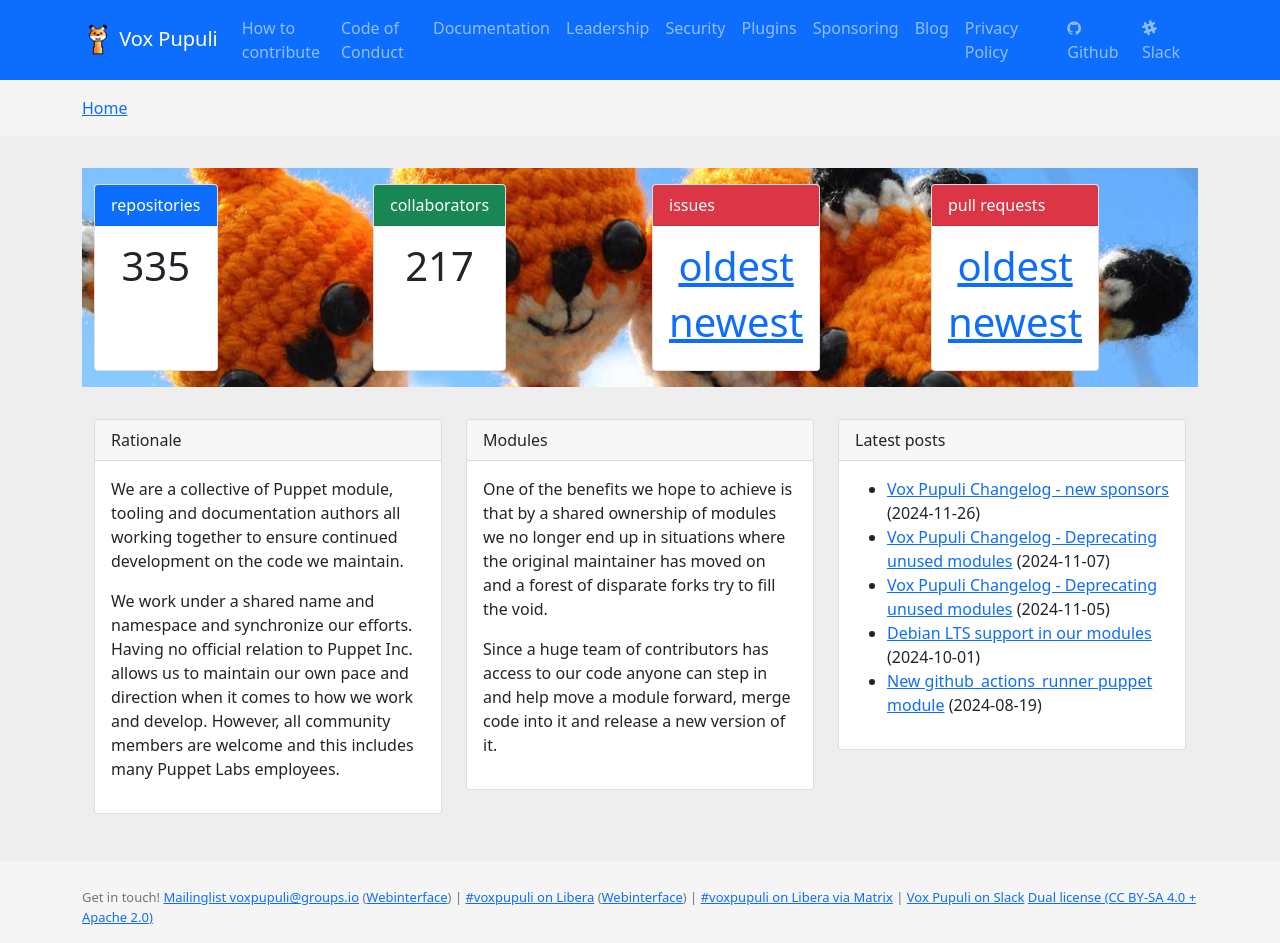
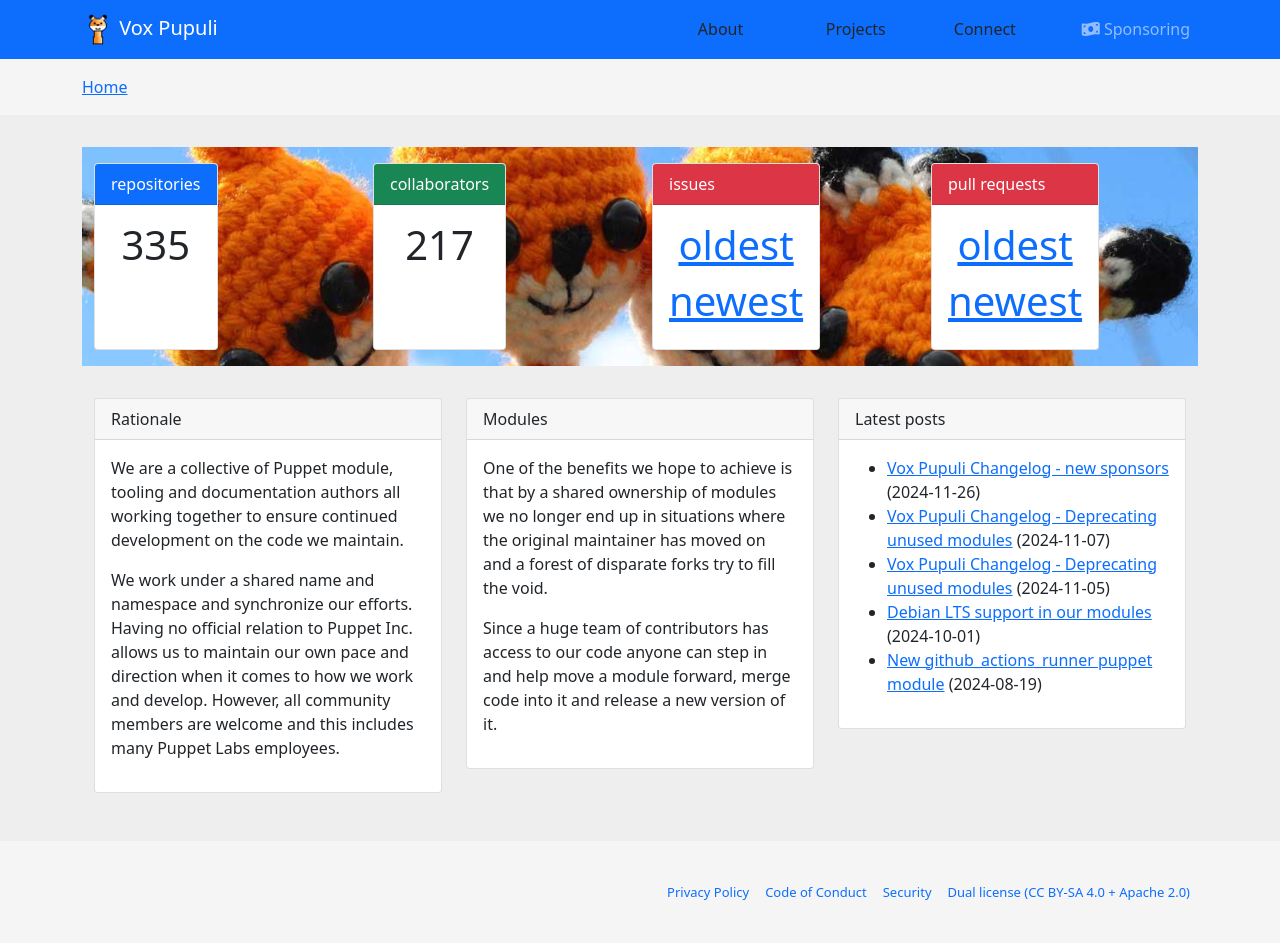
Before and after one commit to voxpupuli/voxpupuli.github.io, a Jekyll site: the page built from index.html, in a window 1280 px wide. Built offline with Jekyll 4.4.1, drawn with Linux system fonts in a browser that asks for light colours; nearby versions of some CDN libraries; after the commit the page ends 918 px from its top, so only the background shows below that.

Commit message:
revamps navigation menus by adding dropdowns
This takes the very busy navigation bars and reorganizes them into
dropdown menus. This gives us a lot more open space, but also lets have
a more intuitive navigation structure.

- moves the "connect with us" links from the footer into a nav menu.
  - also creates a `/connect` page that better explains what's bridged
    and how you can choose protocols to connect with.
- adds a Project Overview page with links to github repo lists
- configures the entire nav structure in `_config.yml` instead of some
  being hardcoded in the html
- adds the ability to add icons to any menu item.
  - if the icons aren't appreciated, just delete from the config
  - updated to current FontAwesome so the online search is usable

I did -not- make the money icon spin around, but I was tempted to.

If you like the overall look & feel, but want to adjust the menu
organization, can I suggest that we merge this and then contribute a
separate PR to reorganize?

This does not yet add any of the OpenPuppet pages. I'll do that in a
separate PR and then add navigation after we decide on a name.

```diff
--- a/_config.yml
+++ b/_config.yml
@@ -24,23 +24,60 @@
   sponsors:
     output: false
 
+# See https://fontawesome.com/search for the icon syntax
 navigation:
-  - title: How to contribute
-    url: /contributing/
+  - title: About
+    entries:
+      - title: Documentation
+        url: /docs/
+        icon: fas fa-book
+      - title: Leadership
+        url: /elections/
+        icon: fas fa-people-group
+      - title: Security
+        url: /security/
+        icon: fas fa-shield-halved
+  - title: Projects
+    entries:
+      - title: Projects Overview
+        url: /projects/
+        icon: fas fa-signs-post
+      - title: Plugins
+        url: /plugins/
+        icon: fas fa-puzzle-piece
+      - title: How to contribute
+        url: /contributing/
+        icon: fas fa-screwdriver-wrench
+      - title: GitHub
+        url: https://github.com/voxpupuli
+        icon: fab fa-github
+  - title: Connect
+    entries:
+      - title: Blog
+        url: /blog/
+        icon: fas fa-newspaper
+      - title: Slack
+        url: https://short.voxpupu.li/puppetcommunity_slack_signup
+        icon: fab fa-slack
+      - title: Other Channels
+        url: /connect/
+        icon: fas fa-comments
+      - title: Code of Conduct
+        url: /coc/
+        icon: fas fa-users
+  - title: Sponsoring
+    url: /sponsoring/
+    icon: fas fa-money-bill-wave
+
+footer:
+  - title: Privacy Policy
+    url: /privacy-policy/
   - title: Code of Conduct
     url: /coc/
-  - title: Documentation
-    url: /docs/
-  - title: Leadership
-    url: /elections/
   - title: Security
     url: /security/
-  - title: Plugins
-    url: /plugins/
-  - title: Sponsoring
-    url: /sponsoring/
-  - title: Blog
-    url: /blog/
+  - title:  Dual license (CC BY-SA 4.0 + Apache 2.0)
+    url: /license/
 
 exclude: ["Gemfile", "Gemfile.lock", "LICENSE", "README.md", "CNAME", "vendor"]
 
--- a/_includes/footer.html
+++ b/_includes/footer.html
@@ -1,11 +1,18 @@
 <div id="footer">
   <div class="container">
-    <p class="text-muted">
-      Get in touch!
-      <a href="mailto:voxpupuli@groups.io">Mailinglist voxpupuli@groups.io</a> (<a href="https://groups.io/g/voxpupuli/topics">Webinterface</a>) |
-      <a href="ircs://irc.libera.chat:6697">#voxpupuli on Libera</a> (<a href="https://web.libera.chat/?#voxpupuli">Webinterface</a>) |
-      <a href="https://matrix.to/#/!xKkvgsGCsiWDhqCMMZ:libera.chat">#voxpupuli on Libera via Matrix</a> |
-      <a href="https://voxpupuli.slack.com/">Vox Pupuli on Slack</a>
-      <a href="https://voxpupuli.org/license/">Dual license (CC BY-SA 4.0 + Apache 2.0)</a></p>
+    <div class="navbar navbar-expand">
+      <ul class="navbar-nav ms-auto">
+        {% for link in site.footer %}
+          {% assign active = nil %}
+          {% if page.url contains link.url %}
+            {% assign active = 'active' %}
+          {% endif %}
+
+          <li class="nav-item">
+           <a class="nav-link {{ active }}" href="{{ link.url }}" data-proofer-ignore>{% if link.icon %}<i class="fa {{ link.icon }}"></i> {% endif %}{{ link.title }}</a>
+          </li>
+        {% endfor %}
+      </ul>
+    </div>
   </div>
 </div>
--- /dev/null
+++ b/_includes/github-repo-search.html
@@ -0,0 +1 @@
+https://github.com/search?q=org%3Avoxpupuli+fork%3Atrue+archived%3Afalse+topic%3A{{ include.topic}}+&type=repositories
--- a/_includes/head.html
+++ b/_includes/head.html
@@ -11,7 +11,11 @@
 
     <link rel="shortcut icon" href="{{site.url}}{{site.baseurl}}/favicon.ico" type="image/x-icon">
     <link href="https://cdn.jsdelivr.net/npm/bootstrap@5.0.2/dist/css/bootstrap.min.css" rel="stylesheet" integrity="sha384-EVSTQN3/azprG1Anm3QDgpJLIm9Nao0Yz1ztcQTwFspd3yD65VohhpuuCOmLASjC" crossorigin="anonymous">
-    <link rel="stylesheet" href="https://maxcdn.bootstrapcdn.com/font-awesome/4.6.3/css/font-awesome.min.css">
+
+    <link rel="stylesheet" href="https://cdn.jsdelivr.net/npm/@fortawesome/fontawesome-free@6.7.2/css/fontawesome.min.css">
+    <link rel="stylesheet" href="https://cdn.jsdelivr.net/npm/@fortawesome/fontawesome-free@6.7.2/css/solid.min.css">
+    <link rel="stylesheet" href="https://cdn.jsdelivr.net/npm/@fortawesome/fontawesome-free@6.7.2/css/brands.min.css">
+
     <link rel="stylesheet" href="{{site.url}}{{site.baseurl}}/static/css/site.css">
     <link rel="stylesheet" href="{{site.url}}{{site.baseurl}}/static/css/syntax.css">
     <link rel="canonical" href="{{ page.url | replace:'index.html','' | prepend: site.baseurl | prepend: site.url }}">
--- a/_includes/nav.html
+++ b/_includes/nav.html
@@ -6,21 +6,32 @@
   </button>
 
   <div class="collapse navbar-collapse" id="navbarSupportedContent">
-    <ul class="navbar-nav mr-auto">
-      {% for link in site.navigation %}
+    <ul class="navbar-nav ms-auto">
+      {% for item in site.navigation %}
+        {% if item.entries == nil %}
+          {% assign entries = "" | split: "," | push: item %}
+        {% else %}
+          {% assign entries = item.entries %}
+          <div class="submenu">
+          <span class="nav-header">{{ item.title }}</span>
+          <ul class="nav-menu ms-auto submenu-content">
+        {% endif %}
+
+        {% for link in entries %}
           {% assign active = nil %}
           {% if page.url contains link.url %}
             {% assign active = 'active' %}
           {% endif %}
           <li class="nav-item">
-	<a class="nav-link {{ active }}" href="{{site.url}}{{site.baseurl}}{{ link.url }}" data-proofer-ignore>{{ link.title }}</a>
+	         <a class="nav-link {{ active }}" href="{{ link.url }}" data-proofer-ignore>{% if link.icon %}<i class="fa {{ link.icon }}"></i> {% endif %}{{ link.title }}</a>
           </li>
         {% endfor %}
+
+        {% if item.entries != nil %}
           </ul>
-    <ul class="navbar-nav ms-auto">
-      <li class="nav-item"><a class="nav-link{% if page.url contains "/privacy-policy" %} active{% endif %}" href="{{site.url}}{{site.baseurl}}/privacy-policy"> Privacy Policy</a></li>
-      <li class="nav-item"><a class="nav-link" href="https://github.com/voxpupuli"><i class="fa fa-github"></i> Github</a></li>
-      <li class="nav-item"><a class="nav-link" href="https://short.voxpupu.li/puppetcommunity_slack_signup"><i class="fa fa-slack"></i> Slack</a></li>
+          </div>
+        {% endif %}
+      {% endfor %}
     </ul>
   </div>
   </div>
--- a/static/css/site.css
+++ b/static/css/site.css
@@ -51,6 +51,38 @@
   padding-top: 30px;
 }
 
+.navbar .submenu {
+  position: relative;
+  display: inline-block;
+  min-width: 8em;
+}
+  .navbar .submenu .nav-header {
+    display: inline-block;
+    padding: 0.5em;
+  }
+  .navbar .submenu .submenu-content {
+    display: none;
+    position: absolute;
+    z-index: 100;
+    background-color: #3d8bfd;
+    min-width: 15em;
+    padding-left: 0.25em;
+    box-shadow: 0px 8px 16px 0px rgba(0,0,0,0.2);
+  }
+  .navbar .submenu .submenu-content li {
+    list-style-type: none;
+  }
+  .navbar .submenu .submenu-content li i {
+    min-width: 1.25em;
+  }
+  .navbar .submenu:hover .submenu-content {
+    display: block;
+  }
+  .navbar .submenu:hover .nav-header {
+    background-color: #3d8bfd;
+  }
+
+
 div.mermaid {
   border: 1px solid #aaa;
   background-color: white;
```
Also changed, not shown: connect.md (added, +29 -0 lines), plugins/index.md (+1 -1 lines), projects.md (added, +64 -0 lines). Lines whose indentation alone changed are shown as unchanged.
